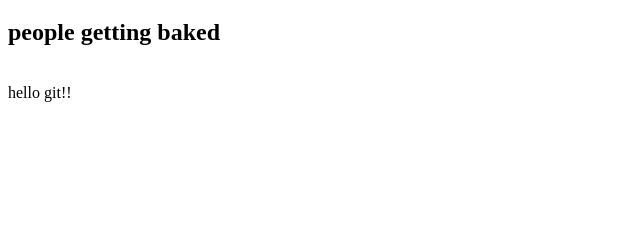
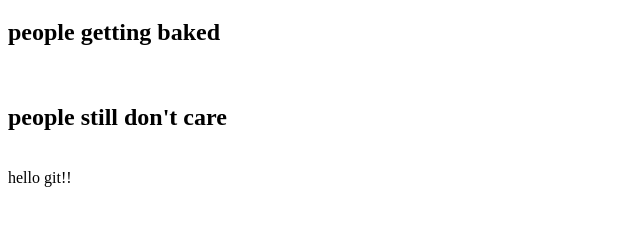
Before and after one commit to ShashwatRoyIT/learning_wd, a plain HTML site: page ggit.html in a window 1280 px wide. Shown: the part 61-286 px from the top of the page, without its empty margins (0-640 px from the left). Drawn offline with Linux system fonts and the light colour scheme.

Commit message:
added 2nd h2

```diff
--- a/ggit.html
+++ b/ggit.html
@@ -12,6 +12,8 @@
     </h1>
     <h2>people getting baked</h2>
     <br>
+    <h2>people still don't care</h2>
+    <br>
     hello git!!
 </body>
 </html>
```
